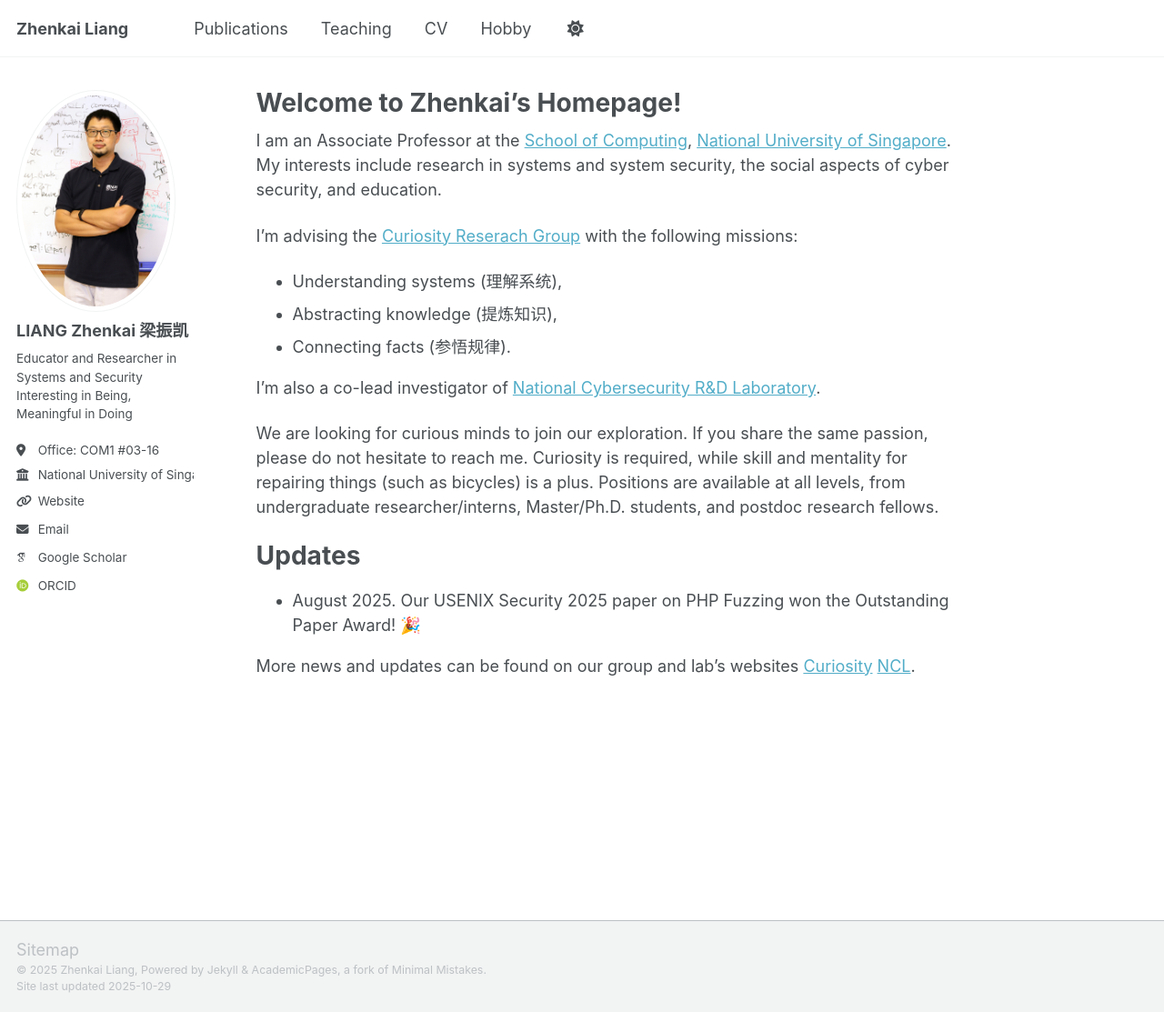
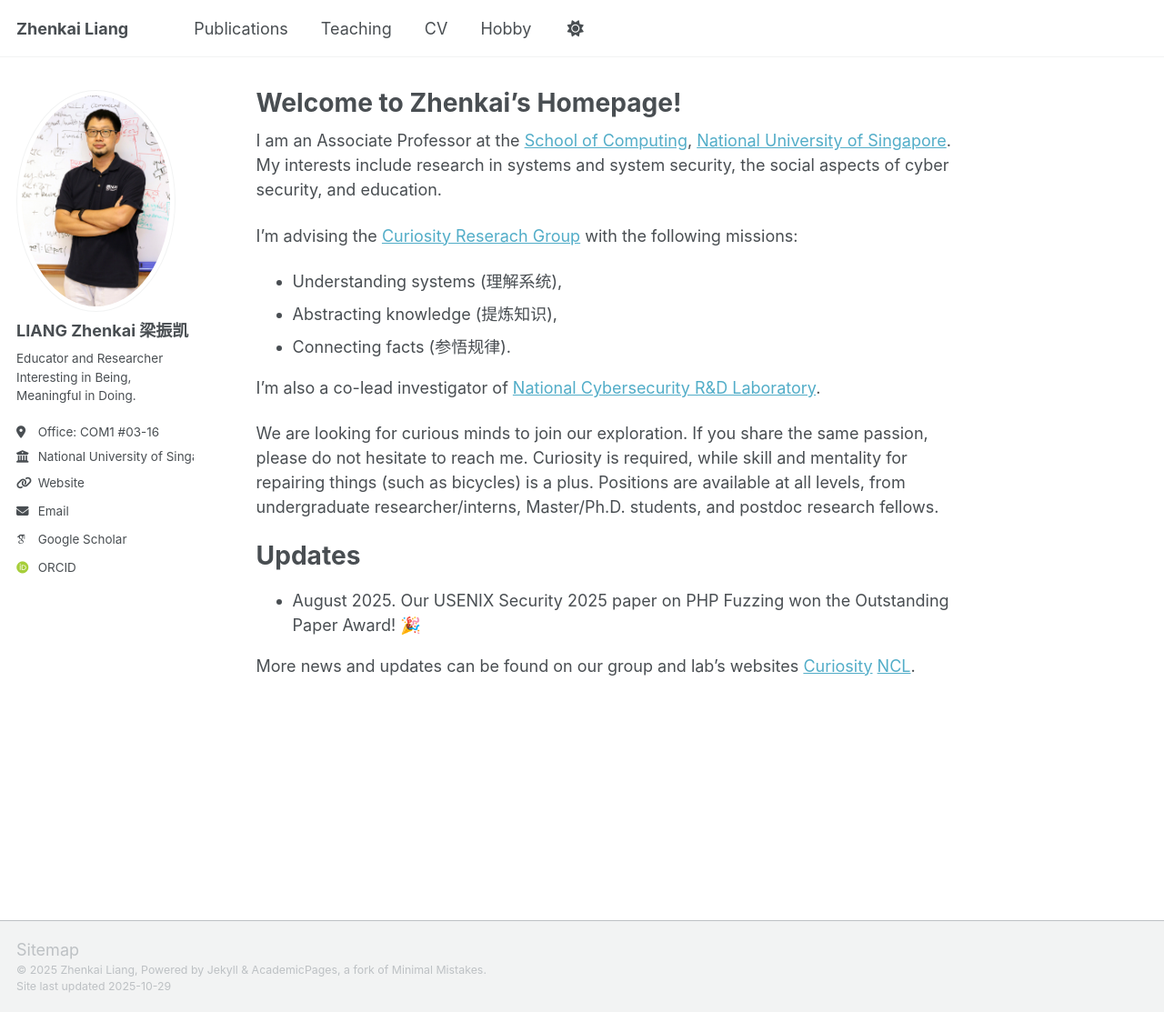
Before and after one commit to zhenkai-liang/zhenkai-liang.github.io, a Jekyll site: the page built from _pages/about.md, in a window 1280 px wide and 1113 px high. Shown: the whole window at 91% size. Built offline with Jekyll 4.4.1, drawn with Linux system fonts in a browser that asks for light colours; some web fonts are replaced; a script that is not in the unit is left out.

Commit message:
Update _config.yml

```diff
--- a/_config.yml
+++ b/_config.yml
@@ -25,7 +25,7 @@ author:
   avatar           : "liangzk20.jpg"
   name             : "LIANG Zhenkai 梁振凯"
   pronouns         : # example: "she/her"
-  bio              : "Educator and Researcher in Systems and Security <br> Interesting in Being, Meaningful in Doing"
+  bio              : "Educator and Researcher<br> Interesting in Being, Meaningful in Doing."
   location         : "Office: COM1 #03-16"
   employer         : "National University of Singapore"
   uri              : “https://www.comp.nus.edu.sg/~liangzk"
```
